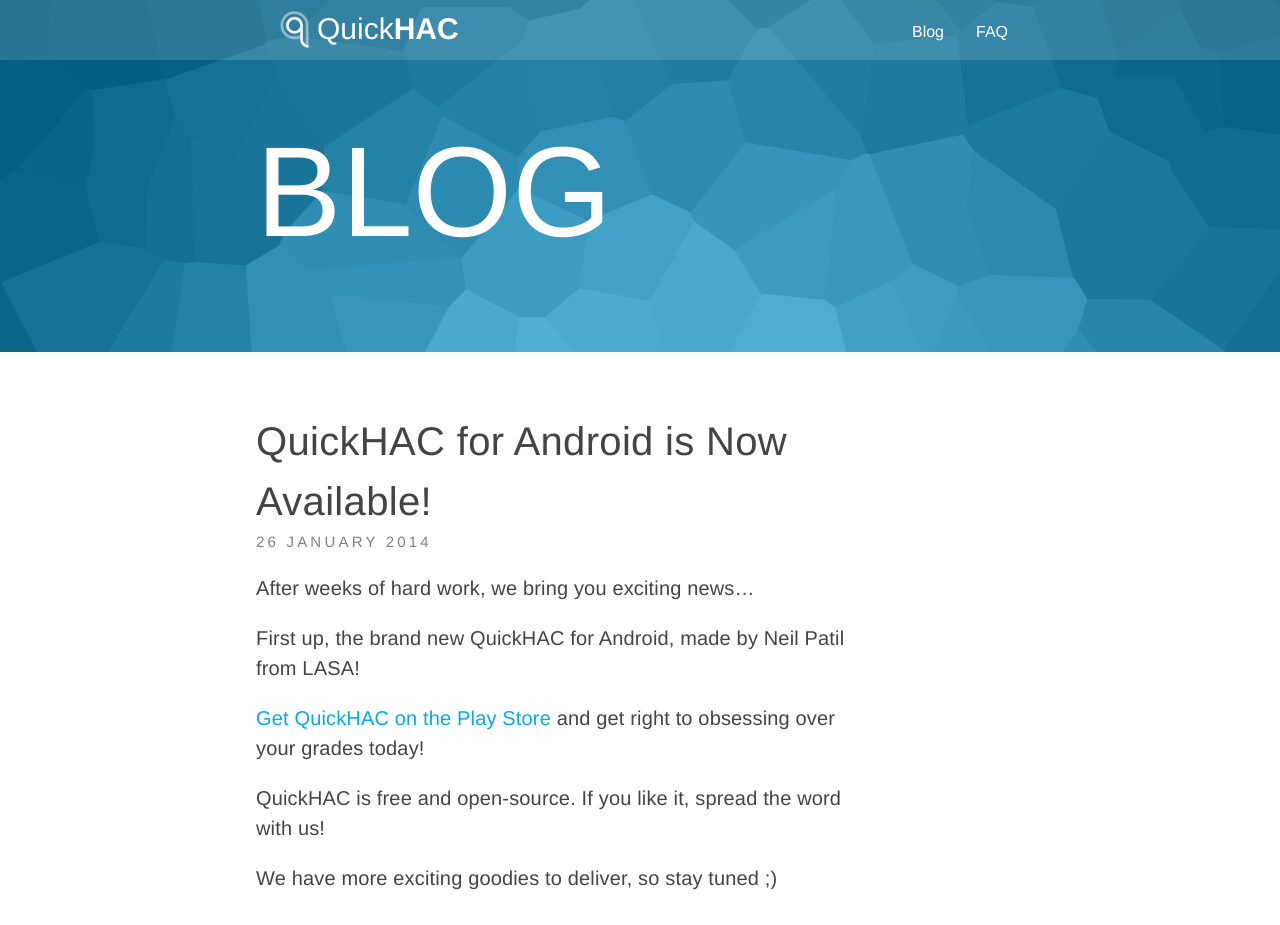
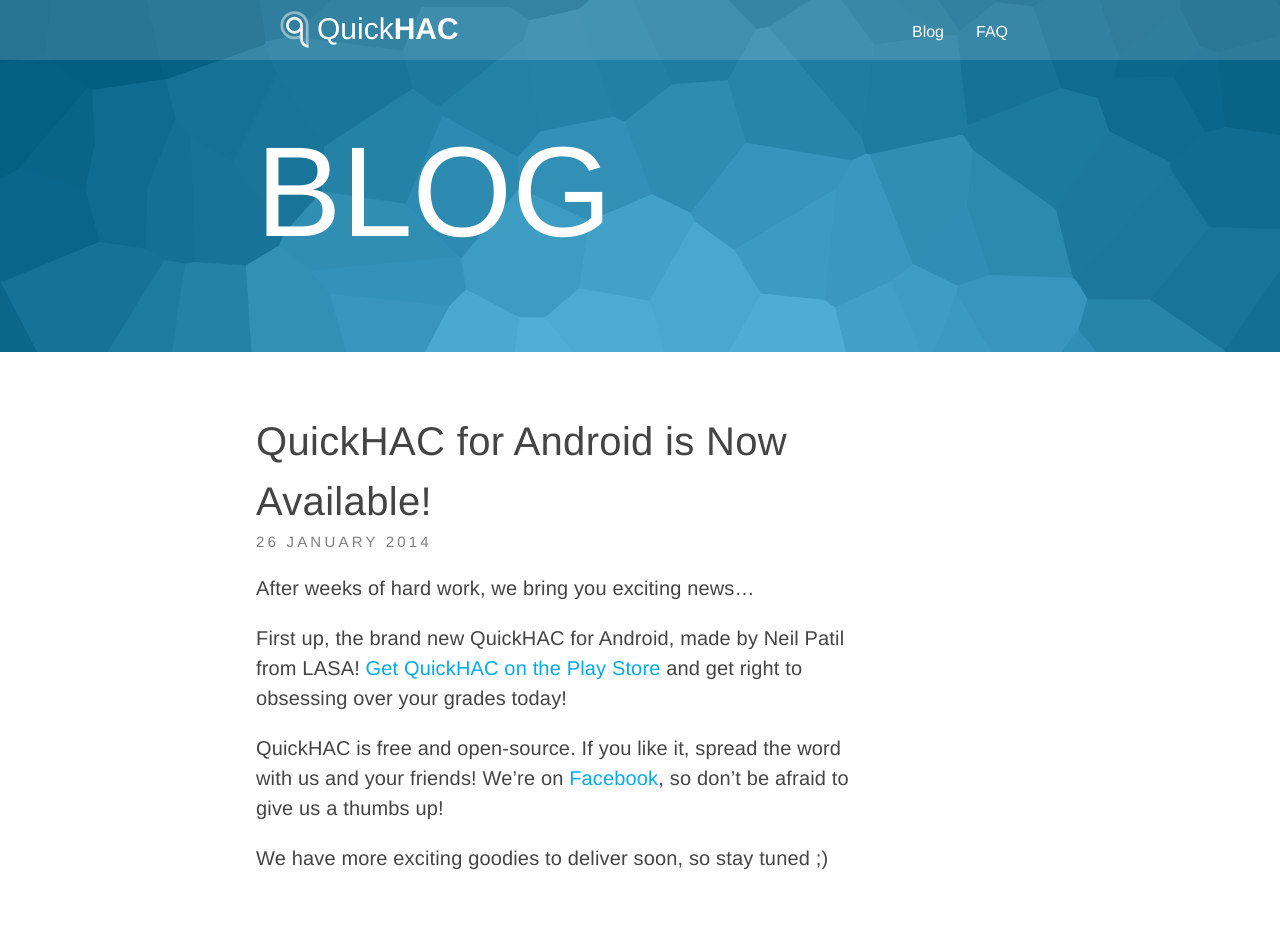
Before and after one commit to quickhac/main-site, a Jekyll site: the page built from _posts/2014-01-26-quickhac-android-now-available.md, in a window 1280 px wide. Shown: the top 925 px of the page. Built offline with Jekyll 4.4.1, drawn with Linux system fonts in a browser that asks for light colours; Markdown is read by kramdown in place of the engine named in the settings; grey boxes are pictures that could not be loaded.

Commit message:
Added a Facebook link, made text more paragraphy

```diff
--- a/_posts/2014-01-26-quickhac-android-now-available.md
+++ b/_posts/2014-01-26-quickhac-android-now-available.md
@@ -7,12 +7,11 @@
 
 After weeks of hard work, we bring you exciting news...
 
-First up, the brand new QuickHAC for Android, made by Neil Patil from LASA!
+First up, the brand new QuickHAC for Android, made by Neil Patil from LASA! [Get QuickHAC on the Play Store][playlink] and get right to obsessing over your grades today!
 
-[Get QuickHAC on the Play Store][playlink] and get right to obsessing over your grades today!
+QuickHAC is free and open-source. If you like it, spread the word with us and your friends! We're on [Facebook][fb], so don't be afraid to give us a thumbs up!
 
-QuickHAC is free and open-source. If you like it, spread the word with us!
-
-We have more exciting goodies to deliver, so stay tuned ;)
+We have more exciting goodies to deliver soon, so stay tuned ;)
 
 [playlink]: https://play.google.com/store/apps/details?id=com.patil.quickhac
+[fb]: https://www.facebook.com/quickhac
```
